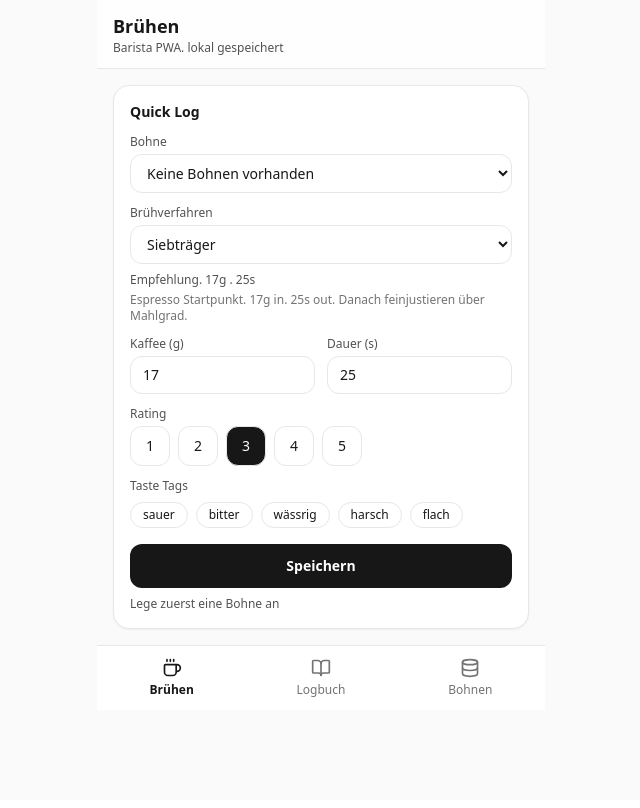
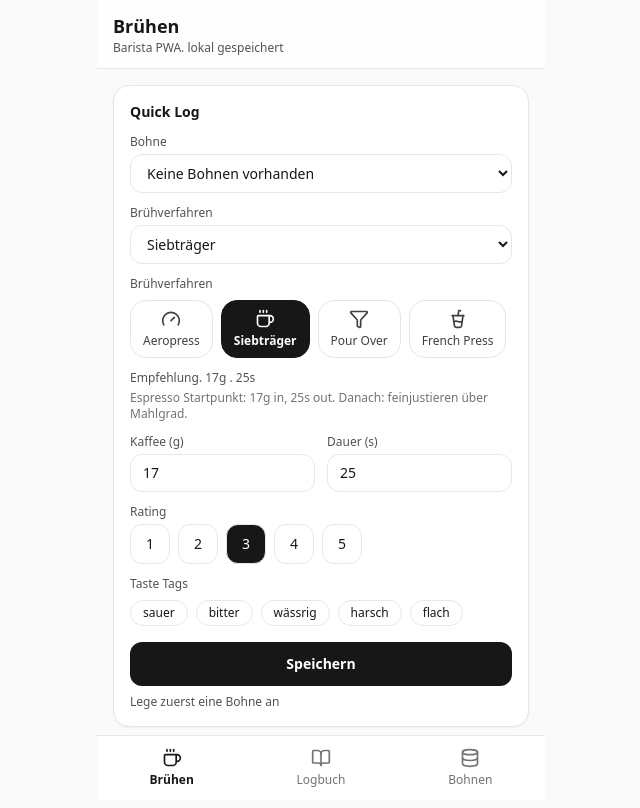
Before and after one commit to Rafael-garcia27/barista-pwa, a React (Vite) app: page / in a window 1280 px wide. Shown: the whole page, without its empty margins (319-959 px from the left). Built offline with nearby package versions, Linux system fonts and the light colour scheme; the HTML template or start-up script is replaced by a standard one.

Commit message:
Replace brew method dropdown with icon buttons

```diff
--- a/src/screens/BrewScreen.tsx
+++ b/src/screens/BrewScreen.tsx
@@ -2,6 +2,7 @@ import { useEffect, useMemo, useState } from "react";
 import type { Bean, BrewLog, TasteTag } from "../types";
 import { addBrew, listBeans, uuid } from "../db";
 import { makeSuggestion } from "../suggest";
+import { Coffee, Filter, Snowflake, CupSoda, Gauge } from "lucide-react";
 
 type BrewMethod =
   | "Siebträger"
@@ -29,27 +30,27 @@ const DEFAULTS: Record<
   Siebträger: {
     coffeeGrams: 17,
     timeSeconds: 25,
-    hint: "Espresso Startpunkt. 17g in. 25s out. Danach feinjustieren über Mahlgrad.",
+    hint: "Espresso Startpunkt: 17g in, 25s out. Danach: feinjustieren über Mahlgrad.",
   },
   Aeropress: {
     coffeeGrams: 18,
     timeSeconds: 120,
-    hint: "Aeropress Startpunkt. 18g. 2:00. Danach. feiner oder länger für mehr Extraktion.",
+    hint: "Aeropress Startpunkt: 18g, 2:00. Danach: feiner oder länger für mehr Extraktion.",
   },
   "Pour Over": {
     coffeeGrams: 20,
     timeSeconds: 150,
-    hint: "Pour Over Startpunkt. 20g. 2:30. Ziel. gleichmäßiger Flow und stabile Zeit.",
+    hint: "Pour Over Startpunkt: 20g, 2:30. Ziel: gleichmäßiger Flow und stabile Zeit.",
   },
   "French Press": {
     coffeeGrams: 30,
     timeSeconds: 240,
-    hint: "French Press Startpunkt. 30g. 4:00. Eher grob mahlen. sanft pressen.",
+    hint: "French Press Startpunkt: 30g, 4:00. Eher grob mahlen. sanft pressen.",
   },
   "Cold Brew Aeropress": {
     coffeeGrams: 20,
     timeSeconds: 600,
-    hint: "Cold Brew Startpunkt. 20g. 10:00 Ziehzeit. Danach pressen. Eis optional.",
+    hint: "Cold Brew Startpunkt: 20g, 1:00 Rühren, 1:00 Ziehzeit. Danach pressen, Eis optional.",
   },
 };
 
@@ -67,7 +68,21 @@ function formatTime(seconds: number) {
   if (m <= 0) return `${seconds}s`;
   return `${m}:${String(s).padStart(2, "0")} min`;
 }
-
+function MethodIcon(props: { method: BrewMethod; active: boolean }) {
+  const cls = "h-5 w-5";
+  switch (props.method) {
+    case "Siebträger":
+      return <Coffee className={cls} />;
+    case "Aeropress":
+      return <Gauge className={cls} />;
+    case "Pour Over":
+      return <Filter className={cls} />;
+    case "French Press":
+      return <CupSoda className={cls} />;
+    case "Cold Brew Aeropress":
+      return <Snowflake className={cls} />;
+  }
+}
 export default function BrewScreen() {
   const [beans, setBeans] = useState<Bean[]>([]);
   const [beanId, setBeanId] = useState<string>("");
@@ -167,7 +182,30 @@ export default function BrewScreen() {
               {m.label}
             </option>
           ))}
-        </select>
+        </select><div className="mt-3 text-xs text-neutral-600">Brühverfahren</div>
+
+<div className="mt-2 flex gap-2 overflow-x-auto pb-1">
+  {METHODS.map((m) => {
+    const active = method === m.id;
+    return (
+      <button
+        key={m.id}
+        type="button"
+        onClick={() => onChangeMethod(m.id)}
+        className={[
+          "flex shrink-0 flex-col items-center justify-center gap-1 rounded-2xl border px-3 py-2 text-xs",
+          active
+            ? "bg-neutral-900 text-white border-neutral-900"
+            : "bg-white text-neutral-700 border-neutral-200",
+        ].join(" ")}
+        aria-pressed={active}
+      >
+        <MethodIcon method={m.id} active={active} />
+        <span className={active ? "font-semibold" : ""}>{m.label}</span>
+      </button>
+    );
+  })}
+</div>
 
         <div className="mt-2 text-xs text-neutral-600">
           Empfehlung. {DEFAULTS[method].coffeeGrams}g . {formatTime(DEFAULTS[method].timeSeconds)}
```
